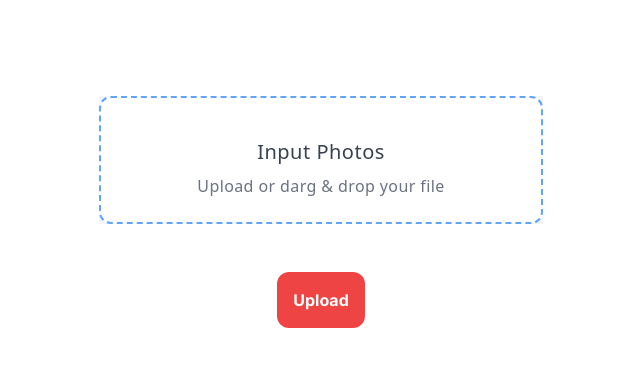
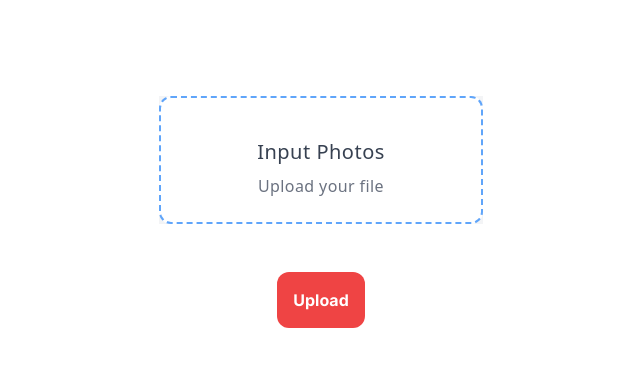
Before and after one commit to Mayank7603/Watermark, a Next.js app: page / in a window 1280 px wide. Shown: the top 366 px of the page, without its empty margins (319-959 px from the left). Built offline with nearby package versions, Linux system fonts and the light colour scheme.

Commit message:
remove drag

```diff
--- a/src/app/page.js
+++ b/src/app/page.js
@@ -99,7 +99,7 @@ const Home = () => {
 
           {!selectedFiles && <h2 className="mt-4 text-xl font-medium text-gray-700 tracking-wide" > Input Photos</h2 >}
 
-          {!selectedFiles && <p className="mt-2 text-gray-500 tracking-wide" > Upload or darg & drop your file  </p >}
+          {!selectedFiles && <p className="mt-2 text-gray-500 tracking-wide" > Upload your file  </p >}
 
           {selectedFiles && <p className="mt-2 text-gray-500 tracking-wide" > Upload and Download you updated file. </p >}
 
```
